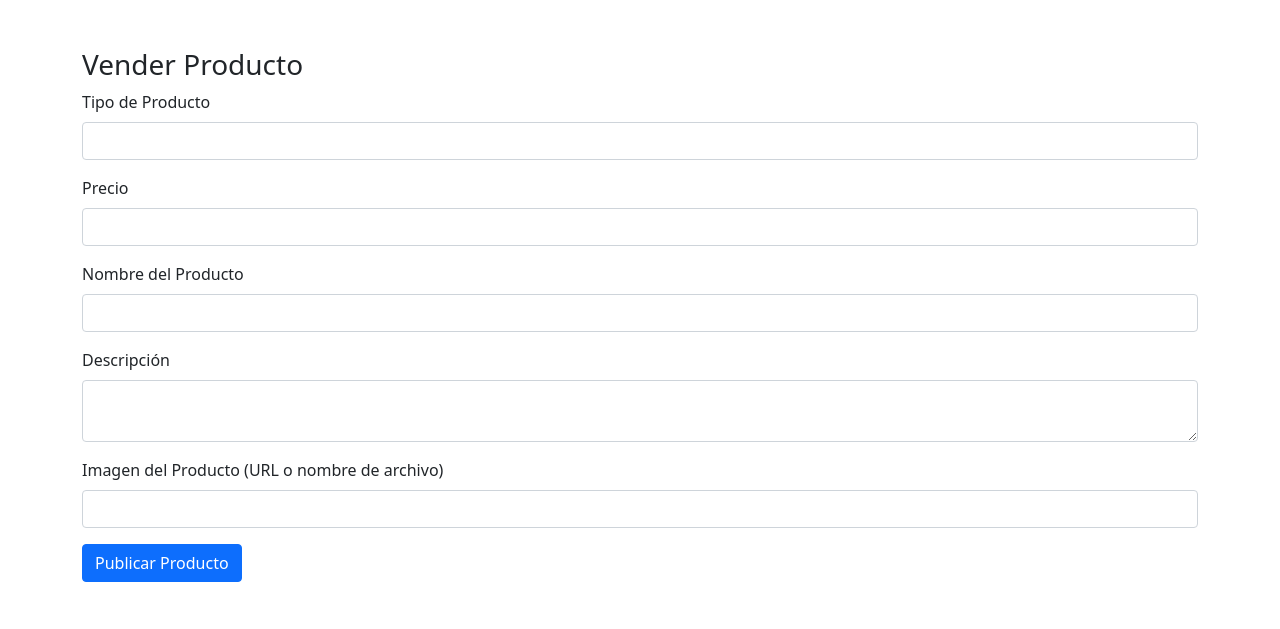
After one commit to Vidnewgen/proyectoII, a Flask app: page /vender in a window 1280 px wide. The commit adds this page. Shown: the top 629 px of the page. Run offline with Flask 3, Linux system fonts and the light colour scheme; some libraries are stand-ins or nearby versions.

Commit message:
actualizacion de archivos y modificaciones

```diff
--- a/app.py
+++ b/app.py
@@ -142,6 +142,39 @@ def agregar():
         return redirect('/')
     return render_template('agregar.html')
 
+# VENDER
+@app.route('/vender', methods=['GET', 'POST'])
+def vender_producto():
+    if request.method == 'POST':
+        tipo = request.form['tipo']
+        precio = float(request.form['precio'])
+        titulo = request.form['titulo']
+        descripcion = request.form['descripcion']
+        imagen = request.form['imagen']  # Puede ser un URL o nombre de archivo si quieres subir imágenes.
+
+        # Obtener el ID del usuario que está publicando el producto (esto puede ser a través de la sesión).
+        usuario_id = session.get('usuario_id')  # Cambiar según cómo gestionas la autenticación.
+
+        # Guardar el producto en la base de datos
+        mongo.db.productos.insert_one({
+            "tipo": tipo,
+            "precio": precio,
+            "titulo": titulo,
+            "descripcion": descripcion,
+            "imagen": imagen,
+            "usuario_id": usuario_id  # Asociamos el producto con el usuario que lo publica
+        })
+        return redirect('/mis_productos')
+
+    return render_template('vender.html')
+
+#MIS Productos
+@app.route('/mis_productos')
+def mis_productos():
+    usuario_id = session.get('usuario_id')  # Obtener el ID del usuario logueado
+    productos = mongo.db.productos.find({"usuario_id": usuario_id})
+    return render_template('mis_productos.html', productos=productos)
+
 
 # Ver producto (requiere sesión y sube ranking)
 @app.route('/producto/<id>')
@@ -153,6 +186,37 @@ def ver_producto(id):
     if producto:
         redis_conn.zincrby("mas_vendidos", 1, producto['titulo'])
     return render_template("producto.html", producto=producto)
+
+#EDITAR PRODUCTO
+@app.route('/editar_producto/<id>', methods=['GET', 'POST'])
+def editar_producto(id):
+    # Buscar el producto por su ID
+    producto = mongo.db.productos.find_one({"_id": ObjectId(id)})
+
+    # Si el método es POST, significa que se envió el formulario
+    if request.method == 'POST':
+        titulo = request.form['titulo']
+        descripcion = request.form['descripcion']
+        imagen = request.form['imagen']  # Esto puede ser la URL de la imagen o el nombre del archivo
+
+        # Actualizar la información del producto en la base de datos
+        mongo.db.productos.update_one(
+            {"_id": ObjectId(id)},
+            {"$set": {"titulo": titulo, "descripcion": descripcion, "imagen": imagen}}
+        )
+        # Redirigir a la página de administración o donde se necesite
+        return redirect('/admin')  # Cambia esto según tu ruta de panel de administración
+
+    # Si el método es GET, simplemente mostrar el formulario con los datos actuales del producto
+    return render_template('editar_producto.html', producto=producto)
+
+#ELIMINAR PRODUCTO
+@app.route('/eliminar_producto/<id>', methods=['GET'])
+def eliminar_producto(id):
+    # Eliminar el producto de la base de datos usando el ID
+    mongo.db.productos.delete_one({"_id": ObjectId(id)})
+    # Redirigir a la página de administración después de eliminar
+    return redirect('/admin')  # Cambia esto según tu ruta de panel de administración
 
 #EDITAR USUARIO
 @app.route('/editar_usuario/<id>', methods=['GET', 'POST'])
--- a/templates/admin_panel.html
+++ b/templates/admin_panel.html
@@ -66,8 +66,8 @@
                                             <td><img src="{{ producto.imagen }}" alt="Imagen" width="100"></td>
                                             <td>
                                                 <a href="/producto/{{ producto._id }}" class="btn btn-info">Ver</a>
-                                                <a href="/editar/{{ producto._id }}" class="btn btn-warning">Editar</a>
-                                                <a href="/eliminar_usuario/{{ producto._id }}" class="btn btn-danger">Eliminar</a>
+                                                <a href="/editar_producto/{{ producto._id }}" class="btn btn-warning">Editar</a>
+                                                <a href="/eliminar_producto/{{ producto._id }}" class="btn btn-danger">Eliminar</a>
                                             </td>
                                         </tr>
                                         {% endfor %}
--- a/templates/components/navbar.html
+++ b/templates/components/navbar.html
@@ -27,7 +27,7 @@
             </a>
             <ul class="dropdown-menu dropdown-menu-end" aria-labelledby="userDropdown">
               <li><a class="dropdown-item" href="/perfil">Perfil</a></li>
-              <li><a class="dropdown-item" href="/mis-productos">Mis productos</a></li>
+              <li><a class="dropdown-item" href="/mis_productos">Mis productos</a></li>
               <li><hr class="dropdown-divider"></li>
               <li><a class="dropdown-item text-danger" href="/logout">Cerrar sesión</a></li>
             </ul>
--- /dev/null
+++ b/templates/vender.html
@@ -0,0 +1,37 @@
+<!DOCTYPE html>
+<html lang="es">
+<head>
+  <meta charset="UTF-8">
+  <meta name="viewport" content="width=device-width, initial-scale=1.0">
+  <link href="https://cdn.jsdelivr.net/npm/bootstrap@5.0.2/dist/css/bootstrap.min.css" rel="stylesheet">
+  <title>Vender Producto</title>
+</head>
+<body>
+  <div class="container py-5">
+    <h3>Vender Producto</h3>
+    <form action="/vender" method="POST">
+      <div class="mb-3">
+        <label for="tipo" class="form-label">Tipo de Producto</label>
+        <input type="text" class="form-control" id="tipo" name="tipo" required>
+      </div>
+      <div class="mb-3">
+        <label for="precio" class="form-label">Precio</label>
+        <input type="number" class="form-control" id="precio" name="precio" required>
+      </div>
+      <div class="mb-3">
+        <label for="titulo" class="form-label">Nombre del Producto</label>
+        <input type="text" class="form-control" id="titulo" name="titulo" required>
+      </div>
+      <div class="mb-3">
+        <label for="descripcion" class="form-label">Descripción</label>
+        <textarea class="form-control" id="descripcion" name="descripcion" required></textarea>
+      </div>
+      <div class="mb-3">
+        <label for="imagen" class="form-label">Imagen del Producto (URL o nombre de archivo)</label>
+        <input type="text" class="form-control" id="imagen" name="imagen" required>
+      </div>
+      <button type="submit" class="btn btn-primary">Publicar Producto</button>
+    </form>
+  </div>
+</body>
+</html>
```
Also changed, not shown: templates/editar_producto.html (added, +29 -0 lines), templates/mis_productos.html (added, +39 -0 lines).
